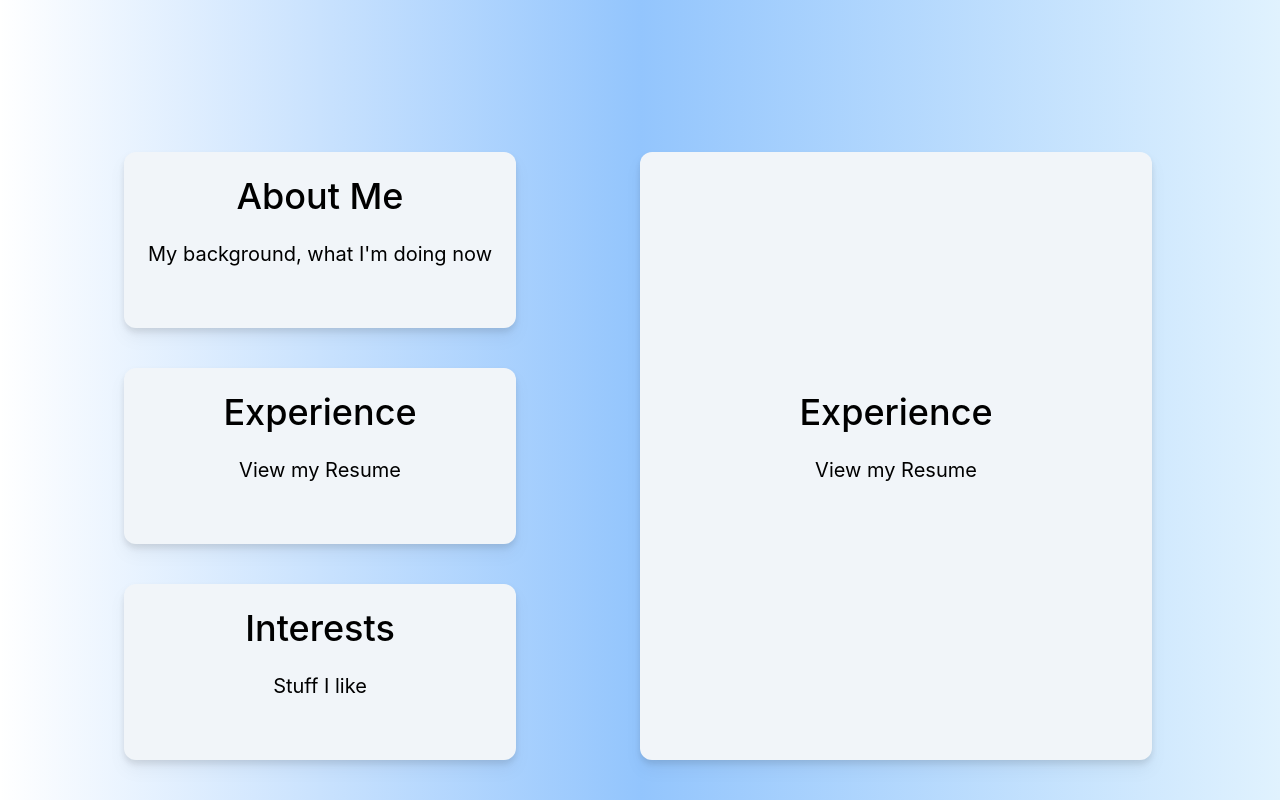
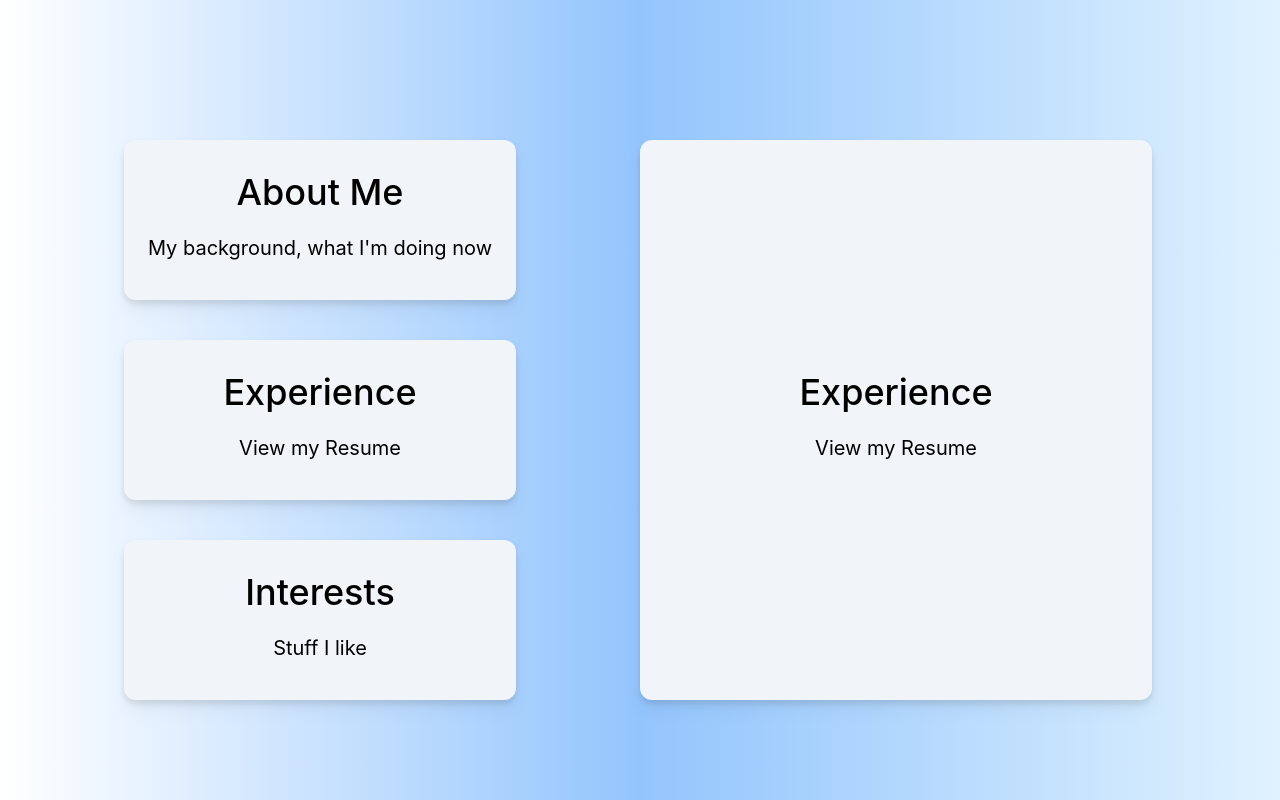
Before and after one commit to alvinjz2/alvinjz2.github.io, a React (Create React App) app in the folder mysite/: page / in a window 1280 px wide. Built offline with nearby package versions, Linux system fonts and the light colour scheme.

Commit message:
Update card.js
Fix resizing issues

```diff
--- a/mysite/src/components/card.js
+++ b/mysite/src/components/card.js
@@ -11,9 +11,9 @@ function Card(props) {
       class="bg-slate-100 drop-shadow-lg rounded-xl min-w-fit max-w-lg p-6 transition ease-in-out duration-300 hover:scale-105"
       onClick={routeChange}
     >
-      <div class="place-items-center">
-        <div class="grid grid-rows-2 ">
-          <p class="text-4xl pb-6 font-medium">{props.title} </p>
+      <div class="">
+        <div class="grid grid-rows-2 place-items-center">
+          <p class="text-4xl p-2 font-medium">{props.title} </p>
           <p class="text-xl">{props.content}</p>
         </div>
       </div>
```
